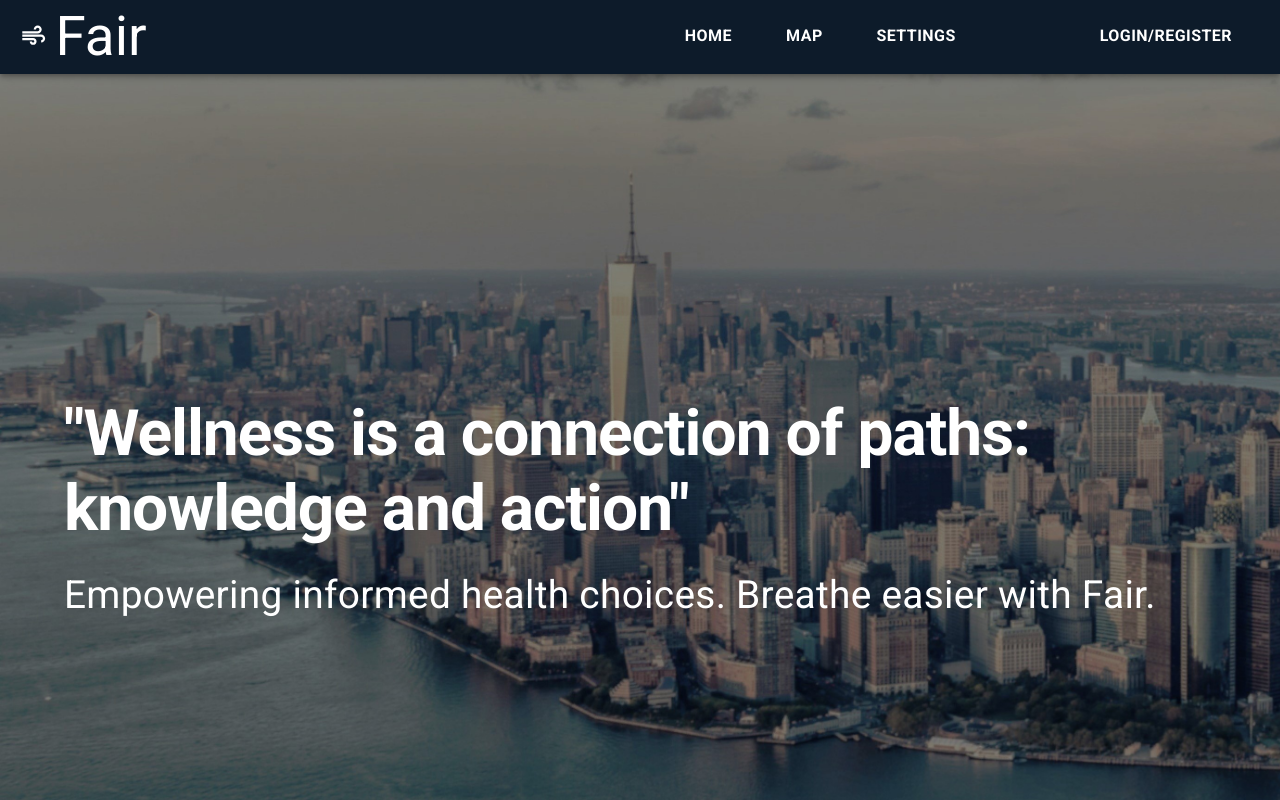
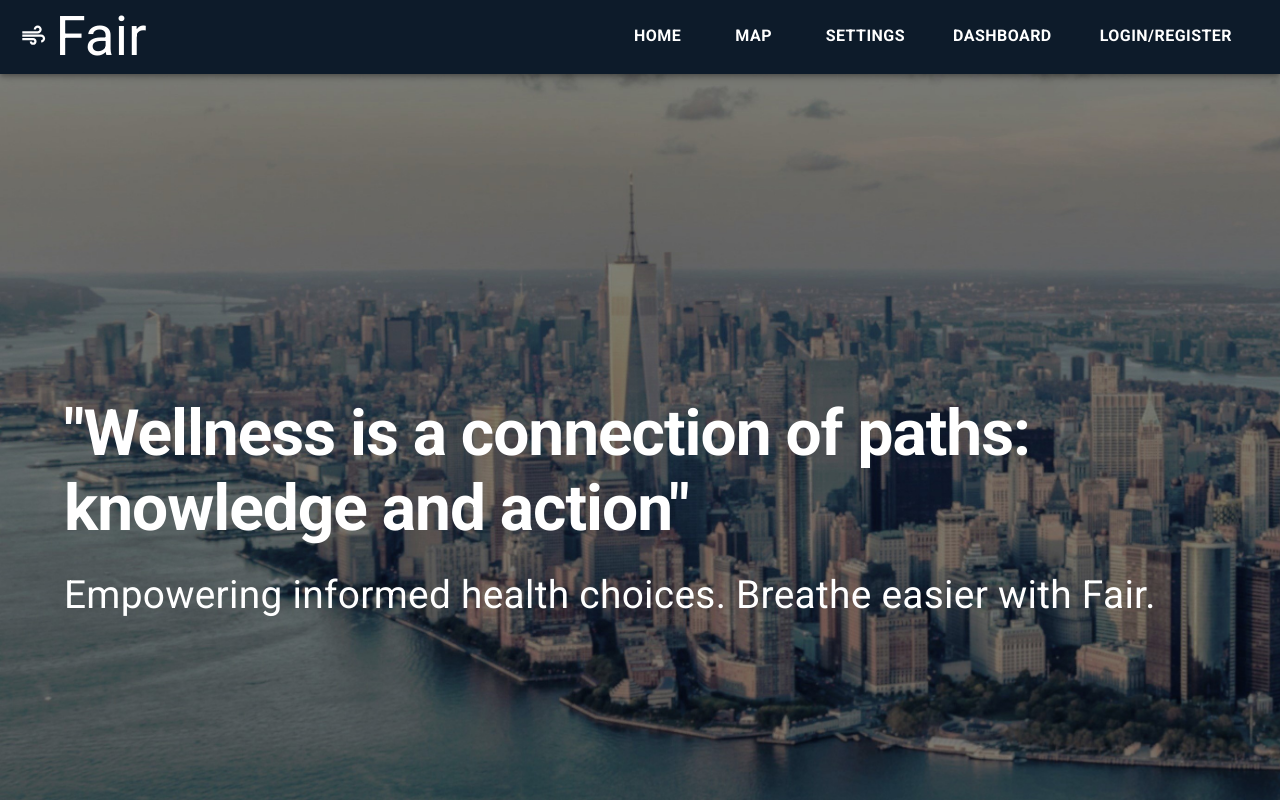
Before and after one commit to Naveen-Jaisankar/COMP47360-Web-Application, a React (Vite) app in the folder FrontEnd/air-quality-app/: page / in a window 1280 px wide. Shown: the top 800 px of the page. Built offline with nearby package versions, Linux system fonts and the light colour scheme.

Commit message:
Missing constant added

```diff
--- a/FrontEnd/air-quality-app/src/constant.js
+++ b/FrontEnd/air-quality-app/src/constant.js
@@ -17,6 +17,7 @@ export const general = {
     logout:'Logout',
     save_and_continue : "Save & Continue",
     getting_started : "Getting Started",
+    user_dash:"Dashboard"
 
 }
 
```
